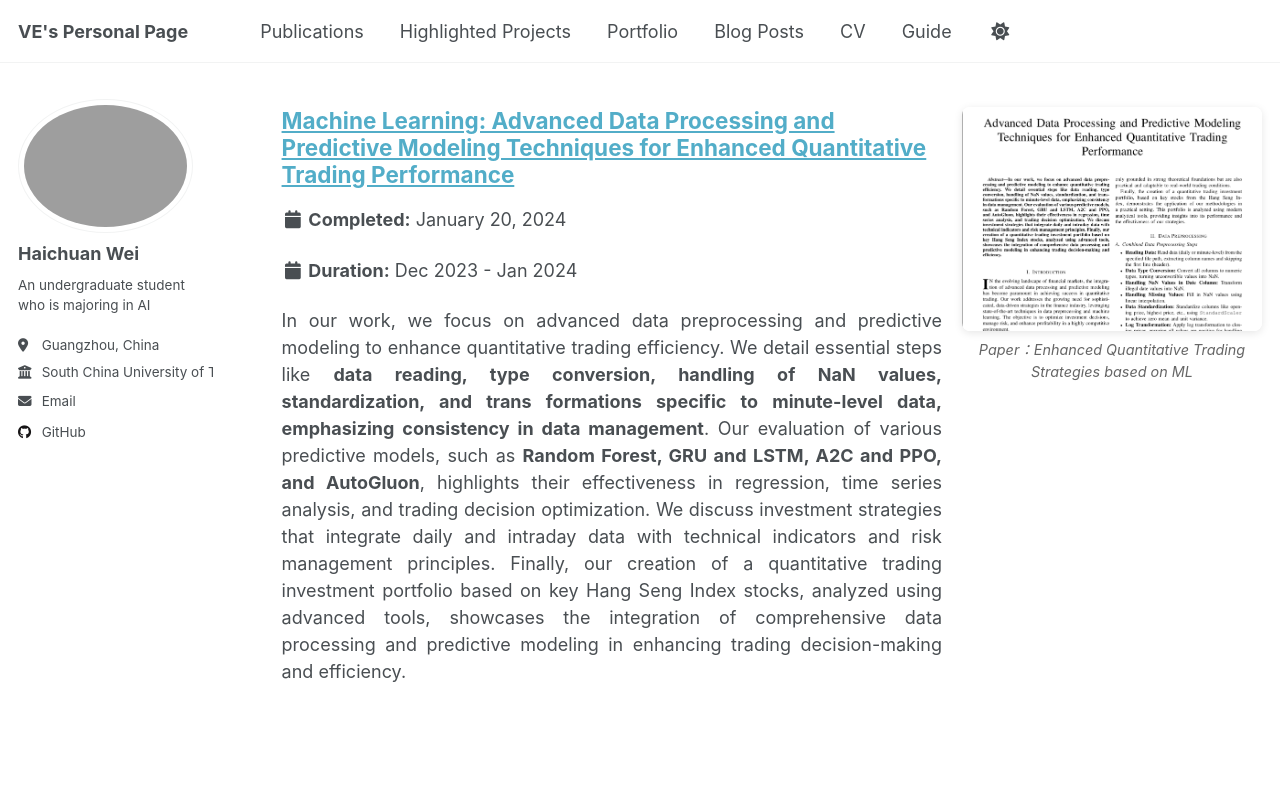
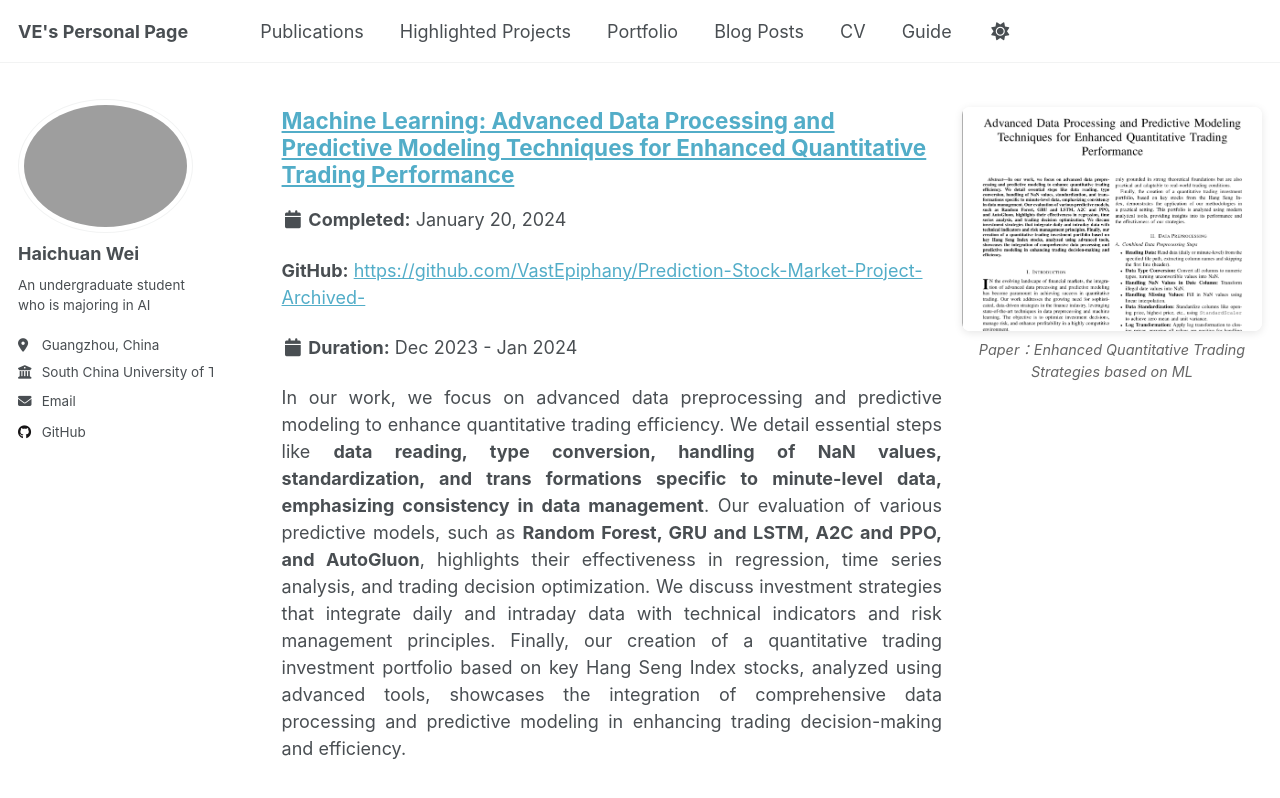
Before and after one commit to VastEpiphany/VastEpiphany.github.io, a Jekyll site: the page built from _pages/highlighted-projects.html, in a window 1280 px wide and 900 px high, scrolled down 1246 px. Shown: the top 798 px of the window. Built offline with Jekyll 4.4.1, drawn with Linux system fonts in a browser that asks for light colours; a script that is not in the unit is left out; part of the change alters nothing that is shown.

Commit message:
updated github pages

```diff
--- a/_highlighted-projects/2024-01-20-MachineLearning.md
+++ b/_highlighted-projects/2024-01-20-MachineLearning.md
@@ -9,6 +9,7 @@ duration: "Dec 2023 - Jan 2024"
 project_image: "/images/ML.png"
 project_image_alt: "Enhanced Quantitative Trading Strategies based on ML"
 project_image_caption: "Paper：Enhanced Quantitative Trading Strategies based on ML"
+github: https://github.com/VastEpiphany/Prediction-Stock-Market-Project-Archived-
 ---
 
 <p style="text-align: justify;">
```
